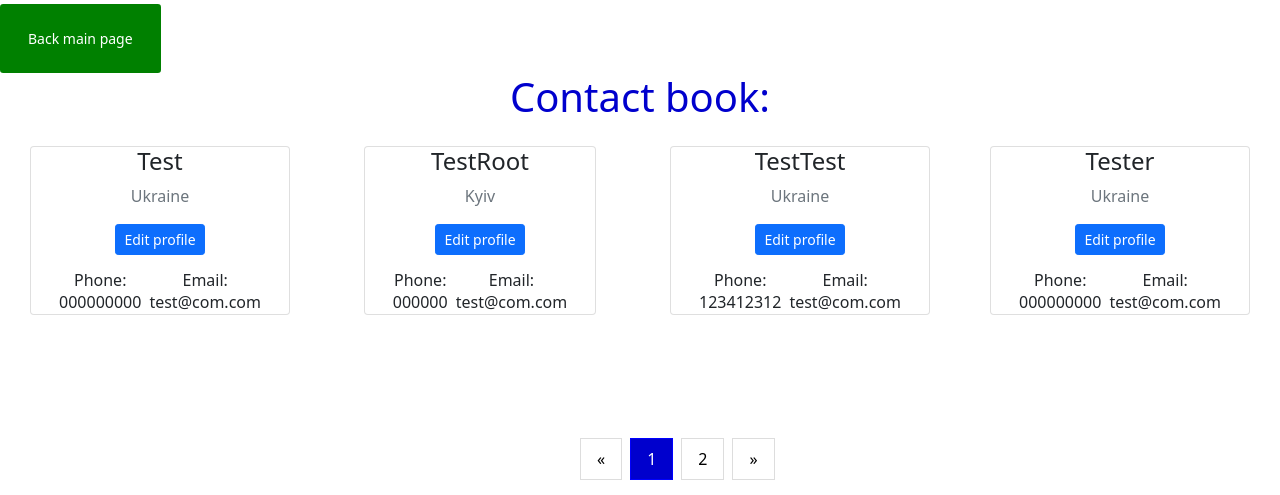
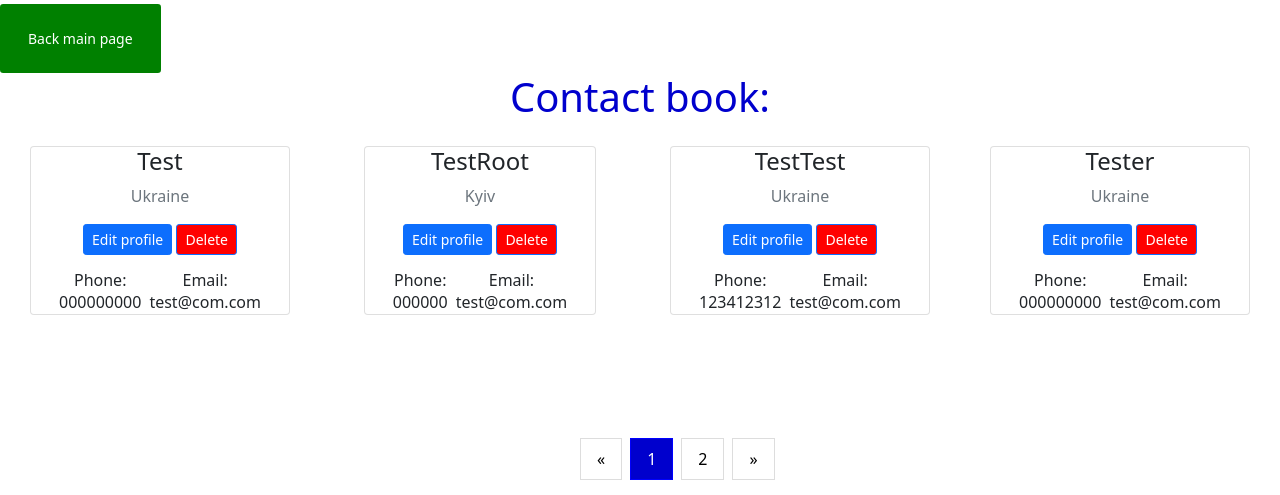
Before and after one commit to RKorets/goit_homework_11, a Flask app: page /show-users in a window 1280 px wide. Shown: the top 495 px of the page. Run offline with Flask 2, Linux system fonts and the light colour scheme; data comes from the database, SQL or seed files in the repository; both versions use the stored data as it was after the commit.

Commit message:
add method delete card

```diff
--- a/app/routes.py
+++ b/app/routes.py
@@ -59,21 +59,34 @@ def form_create_user():
     return render_template('form.html', name=None)
 
 
-@app.route('/users/<int:user_id>/edit', methods=['GET', 'POST', 'DELETE'])
-def edit_user(user_id):
+@app.route('/users/<int:user_id>/<method>', methods=['GET', 'POST', 'DELETE'])
+def edit_user(user_id, method):
     user = User.query.filter(User.id == user_id).first_or_404()
-    print(user)
     success = False
+
+    if method == 'DELETE':
+        user = User.query.filter(User.id == user_id).first()
+        db.session.delete(user)
+        db.session.commit()
+        return redirect('/show-users')
+
     if request.method == 'POST':
-        print(request.form)
-        form = UserForm(request.form, obj=user)
-        form.populate_obj(user)
-        db.session.commit()
-        success = True
-        return render_template('cart_edit.html', form=form, success=success)
+        username = request.form.get('username')
+        user_post = User.query.filter(User.username == username).first()
+        print(user_post)
+        if user == user_post or user_post is None:
+            form = UserForm(request.form, obj=user)
+            form.populate_obj(user)
+            db.session.commit()
+            success = True
+            return render_template('cart_edit.html', form=form, success=success)
+        elif user_post:
+            form = UserForm(obj=user)
+            return render_template('cart_edit.html', form=form, success=None)
     else:
         form = UserForm(obj=user)
         return render_template('cart_edit.html', form=form, success=success)
+
 
 
 @app.route('/show-users', methods=['GET'])
--- a/app/templates/cards.html
+++ b/app/templates/cards.html
@@ -20,7 +20,8 @@
                 <h4 class="mb-10">{{user.username}}</h4>
                 <span class="text-muted d-block mb-3">{{user.address}}</span>
 
-                <a href="{{ url_for('edit_user', user_id=user.id) }}"><button class="btn btn-primary btn-sm follow">Edit profile</button></a>
+                <a href="{{ url_for('edit_user', user_id=user.id, method='edit')}}"><button class="btn btn-primary btn-sm ">Edit profile</button></a>
+                <a href="{{ url_for('edit_user', user_id=user.id, method='DELETE') }}"><button style="background-color: red" class="btn btn-primary btn-sm " type="submit">Delete</button></a>
 
 
                 <div class="d-flex justify-content-between align-items-center mt-3 px-4">
--- a/app/templates/cart_edit.html
+++ b/app/templates/cart_edit.html
@@ -15,6 +15,11 @@
                 <div class="d-flex justify-content-between align-items-center mb-3">
                     <h4 class="text-right">Profile Settings</h4>
                 </div>
+                                 {% if success%}
+        <p style="color:green">Successful!</p>
+      {% elif success == None %}
+        <p style="color:red">Profile with that name exists!</p>
+      {% endif %}
                 <form method="post" action="">
                 <div class="row mt-2">
                     {% for field in form %}
--- a/requirements.txt
+++ b/requirements.txt
@@ -4,3 +4,4 @@ flask_migrate
 sqlalchemy
 Flask-WTF
 wtforms_sqlalchemy
+wtforms
```
Also changed, not shown: app/models.py (+4 -10 lines), app/flask.db, 1 other file.
